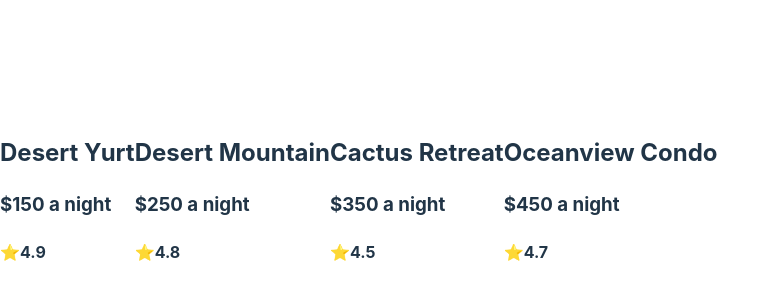
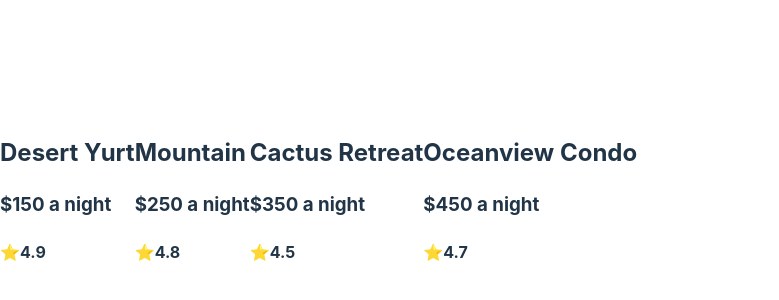
Before and after one commit to katerynaavetisyan/first-react-app, a React (Vite) app: page / in a window 1280 px wide. Shown: the part 200-500 px from the top of the page, without its empty margins (0-779 px from the left). Built offline with nearby package versions, Linux system fonts and the light colour scheme.

Commit message:
Property exersice updated

```diff
--- a/src/App.jsx
+++ b/src/App.jsx
@@ -3,7 +3,7 @@ import PropertyList from './PropertyList';
 
 const properties = [
   { id: 129031, name: 'Desert Yurt', rating: 4.9, price: 150 },
-  { id: 129032, name: 'Desert Mountain', rating: 4.8, price: 250 },
+  { id: 129032, name: 'Mountain', rating: 4.8, price: 250 },
   { id: 129033, name: 'Cactus Retreat', rating: 4.5, price: 350 },
   { id: 129034, name: 'Oceanview Condo', rating: 4.7, price: 450 }
 ];
--- a/src/PropertyList.css
+++ b/src/PropertyList.css
@@ -1,3 +1,4 @@
 .PropertyList {
-    display: flex;
+
+    display: flex
 }
--- a/src/PropertyList.jsx
+++ b/src/PropertyList.jsx
@@ -5,8 +5,10 @@ export default function PropertyList({ properties }) {
     return (
         <div className="PropertyList">
             {properties.map((p) => {
-                return <Property name={p.name} {...p} key={p.id} />;
+                return <Property  {...p} key={p.id} />;
             })}
         </div>
+
+
     )
 }
```
